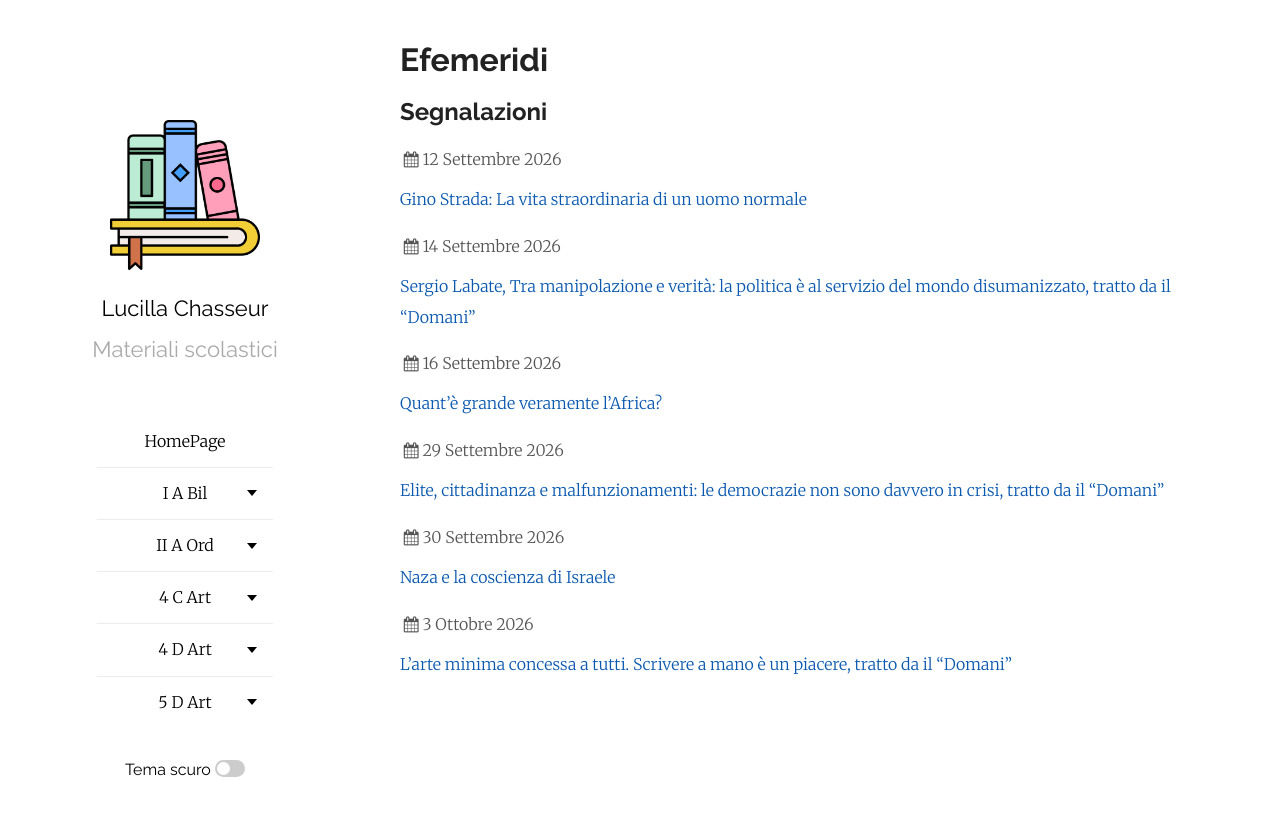
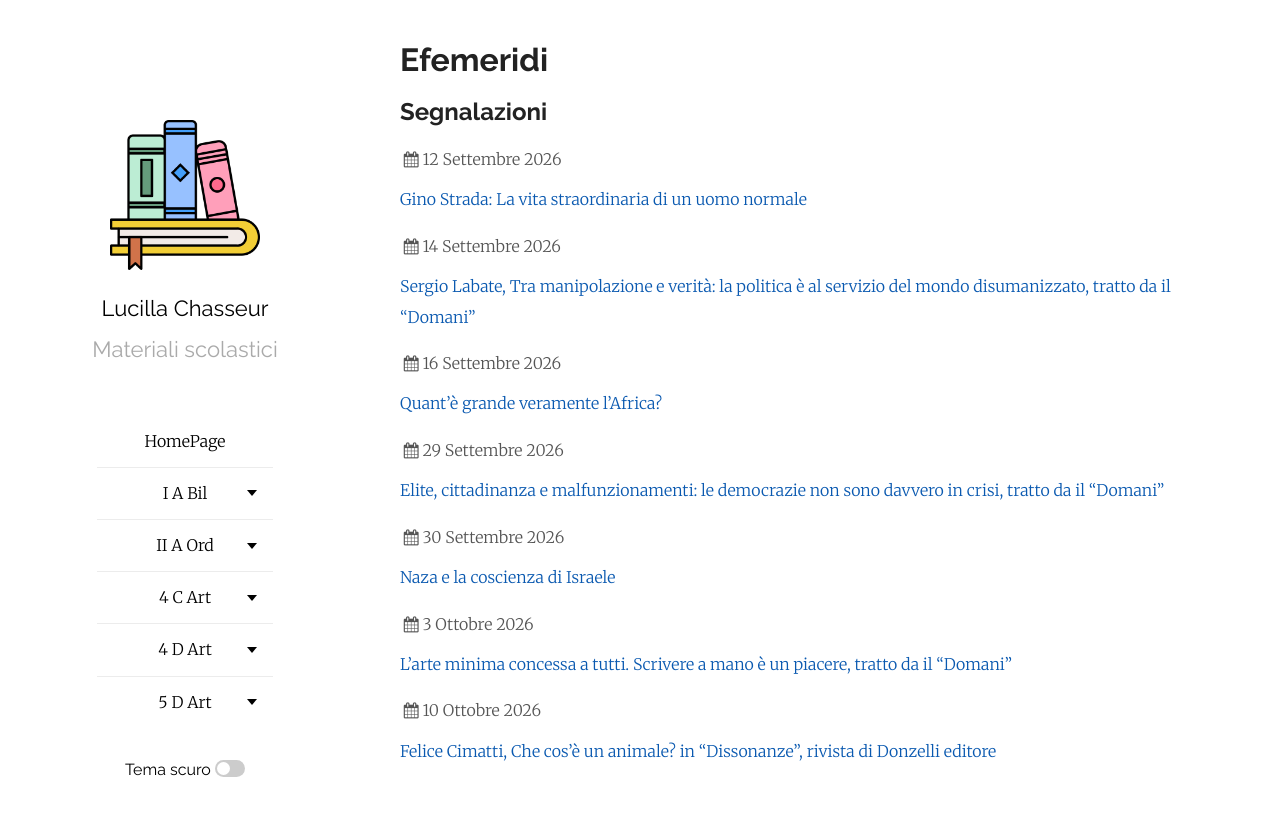
Before and after one commit to efemeridi/efemeridi.github.io, a Jekyll site: the page built from index.md, in a window 1280 px wide. Shown: the top 816 px of the page. Built offline with Jekyll 4.4.1, drawn with Linux system fonts in a browser that asks for light colours; our own code applies the rules of GitHub Pages for plain Markdown files.

Commit message:
Add publication date and new link to index.md

```diff
--- a/index.md
+++ b/index.md
@@ -29,3 +29,8 @@ layout: page
 <div class="post-date"><i class="icon-calendar"></i>3 Ottobre 2026</div>
 
 [L'arte minima concessa a tutti. Scrivere a mano è un piacere, tratto da il "Domani"](/materiali/segnalazioni/04_scrivere_a_mano_domani_3_ottobre.pdf/)
+
+
+<div class="post-date"><i class="icon-calendar"></i>10 Ottobre 2026</div>
+
+[Felice Cimatti, Che cos'è un animale? in "Dissonanze", rivista di Donzelli editore](https://rivistadissonanze.it/animali/che-cose-un-animale)
```
